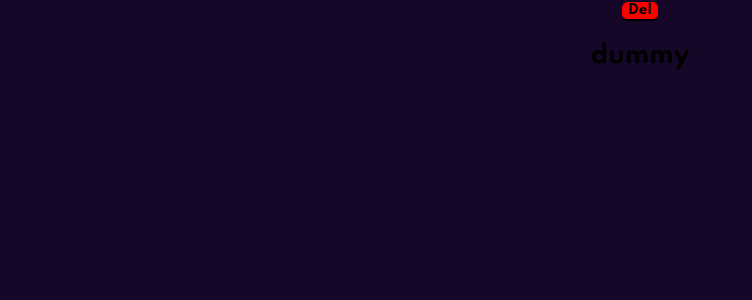
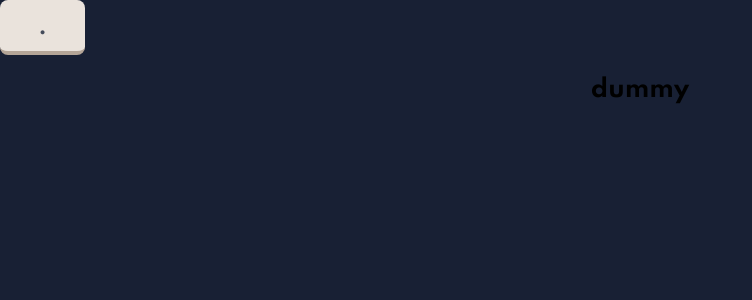
Before and after one commit to karthik-raja-g/themed-calculator, a React (Create React App) app: page / in a window 1280 px wide. Shown: the top 300 px of the page, without its empty margins (0-752 px from the left). Built offline with nearby package versions, Linux system fonts and the light colour scheme.

Commit message:
- styled number key

```diff
--- a/src/App.js
+++ b/src/App.js
@@ -6,10 +6,10 @@ import GlobalStyles from "./theme/GlobalStyles";
 
 function App() {
   return (
-    <ThemeProvider theme={themes.purple}>
+    <ThemeProvider theme={themes.blue}>
       <GlobalStyles />
       <div className="App">
-        <NumberButton>Del</NumberButton>
+        <NumberButton>.</NumberButton>
         <h2>dummy</h2>
       </div>
     </ThemeProvider>
--- a/src/components/numberButton.js
+++ b/src/components/numberButton.js
@@ -1,7 +1,28 @@
-import React from "react";
+import React, { useState, useEffect } from "react";
 import Button from "../elements/button";
-const NumberButton = ({children}) => {
-  return <Button>{children}</Button>;
+import Styled from "styled-components";
+
+const NumButton = Styled(Button)`
+  background-color: ${(props) => props.theme.keys.number.body};
+  border-bottom: 4px solid ${(props) => props.theme.keys.number.shadow};
+  color: ${(props) => props.theme.text.number};
+`;
+const NumberButton = ({ children, clickHandler }) => {
+  const [clicked, setClicked] = useState(false);
+  const handleClick = () => {
+    setClicked(true);
+    clickHandler && clickHandler();
+  };
+  useEffect(() => {
+    if (clicked) {
+      setTimeout(() => setClicked(false), 200);
+    }
+  }, [clicked]);
+  return (
+    <NumButton onClick={handleClick} clicked={clicked}>
+      {children}
+    </NumButton>
+  );
 };
 
 export default NumberButton;
--- a/src/elements/button.js
+++ b/src/elements/button.js
@@ -1,9 +1,17 @@
-import Styled from 'styled-components'
+import Styled from "styled-components";
 
 export default Styled.button`
-  border-radius: 6px;
+  border-radius: 8px;
   border: none;
-  border-bottom: 2px solid;
+  border-bottom: 4px solid;
   background-color: red;
   outline: none;
-`
+  height: 55px;
+  width: 85px;
+  font-size: 1.25rem;
+  display: flex;
+  justify-content: center;
+  align-items: center;
+  padding-top: 6px;
+  cursor: pointer;
+`;
--- a/src/theme/themes.js
+++ b/src/theme/themes.js
@@ -23,7 +23,7 @@ const themes = {
     text: {
       info: "hsl(0, 0, 100%)",
       result: "hsl(0, 0, 100%)",
-      numbers: "hsl(221, 14%, 31%)",
+      number: "hsl(221, 14%, 31%)",
       funcKey: "hsl(0, 0, 100%)",
       resultKey: "hsl(0, 0, 100%)",
     },
@@ -53,7 +53,7 @@ const themes = {
     text: {
       info: "hsl(60, 10%, 19%)",
       result: "hsl(60, 10%, 19%)",
-      numbers: "hsl(60, 10%, 19%)",
+      number: "hsl(60, 10%, 19%)",
       funcKey: "hsl(0, 0, 100%)",
       resultKey: "hsl(0, 0, 100%)",
     },
@@ -81,9 +81,9 @@ const themes = {
       },
     },
     text: {
-      info: "hsl(221, 14%, 31%)",
+      info: "hsl(52, 100%, 62%)",
       result: "hsl(221, 14%, 31%)",
-      numbers: "hsl(221, 14%, 31%)",
+      number: "hsl(52, 100%, 62%)",
       funcKey: "hsl(0, 0, 100%)",
       resultKey: "hsl(198, 20%, 13%)",
     },
```
